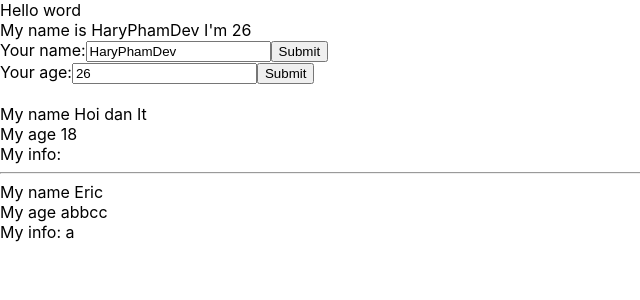
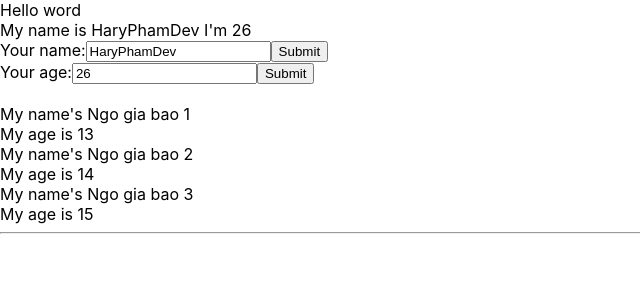
Before and after one commit to kled51021/Learn-React, a React (Create React App) app: page / in a window 1280 px wide. Shown: the top 300 px of the page, without its empty margins (0-640 px from the left). Built offline with nearby package versions, Linux system fonts and the light colour scheme.

Commit message:
Outputting List - Hiển thị danh sách Array/Object với React

```diff
--- a/src/components/Displayinfo.js
+++ b/src/components/Displayinfo.js
@@ -1,16 +1,20 @@
 import React from "react";
+
 class Displayinfo extends React.Component {
     render() {
-        const { age, name, myinfor } = this.props
-        // destructuring array // object
-        console.log(this.props)
+        const { ListUser } = this.props;
+
         return (
             <div>
-                <div>My name {name}</div>
-                <div>My age {age}</div>
-                <div>My info: {myinfor}</div>
+                {ListUser.map((user, index) => (
+                    <div key={user.id}>
+                        <div>{`My name's ${user.name}`}</div>
+                        <div>{`My age is ${user.age}`}</div>
+                    </div>
+                ))}
             </div>
-        )
+        );
     }
 }
+
 export default Displayinfo;
--- a/src/components/MyComponets.js
+++ b/src/components/MyComponets.js
@@ -2,17 +2,20 @@ import React from "react";
 import Userinfor from "./Userinfo";
 import Displayinfo from "./Displayinfo";
 class MyComponent extends React.Component {
-    //JSX -- có thể viết code js trong html
+    state = {
+        ListUser: [
+            { id: 1, name: "Ngo gia bao 1 ", age: "13" },
+            { id: 2, name: "Ngo gia bao 2", age: "14" },
+            { id: 3, name: "Ngo gia bao 3", age: "15" },
+        ]
+    }
     render() {
-        const myage = ["abb", "c", "c"]
-        const myinfor = ["a"]
         return (
             <div>
                 <Userinfor></Userinfor>
                 <br></br>
-                <Displayinfo name="Hoi dan It" age="18"></Displayinfo>
+                <Displayinfo ListUser={this.state.ListUser}></Displayinfo>
                 <hr></hr>
-                <Displayinfo name="Eric" age={myage} myinfor={myinfor}></Displayinfo>
             </div >
         );
     }
```
